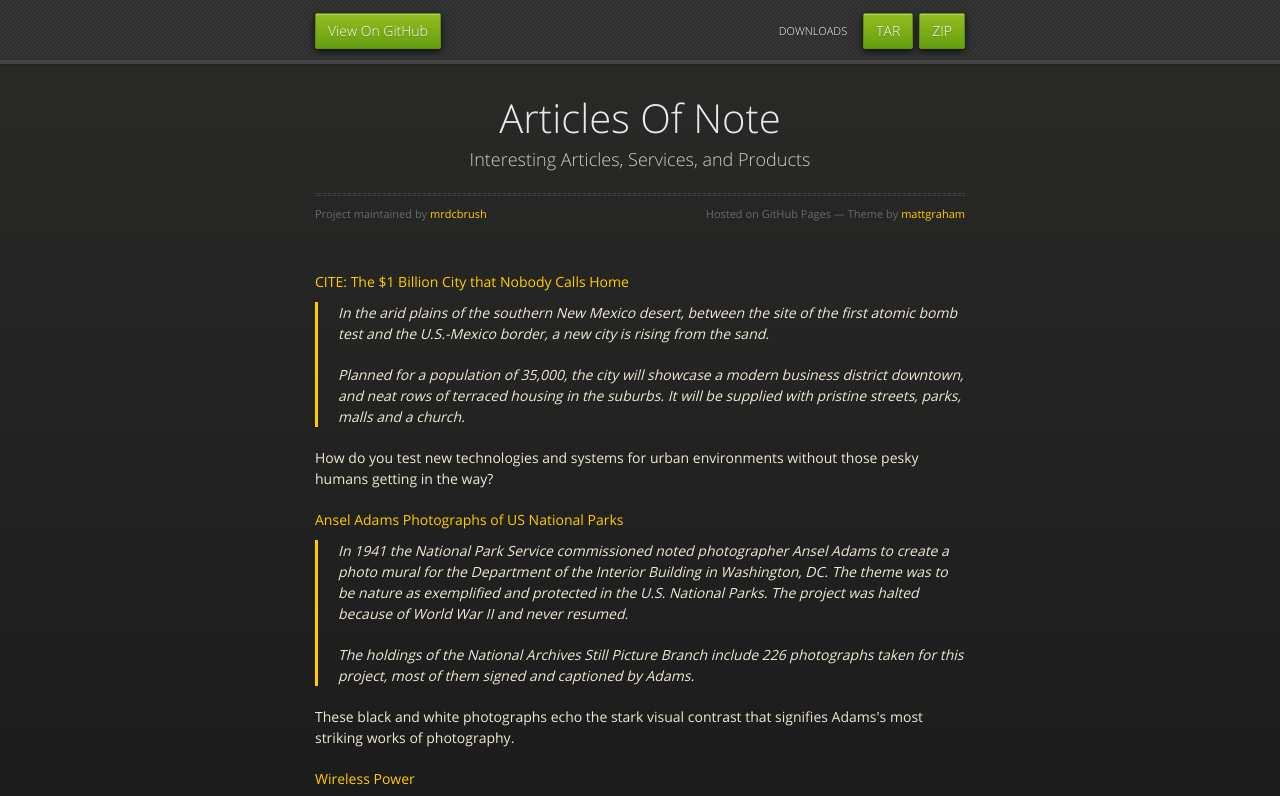
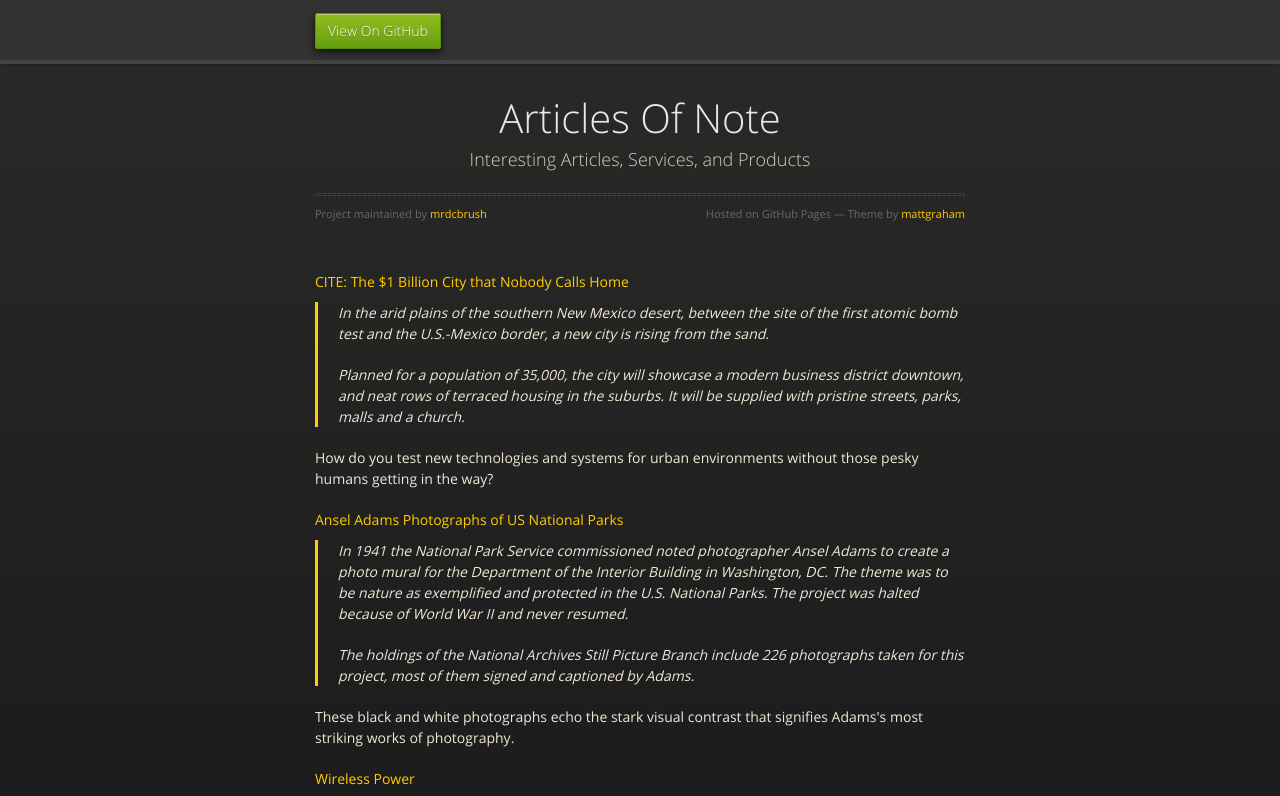
Before and after one commit to mrdcbrush/Articles-of-Note, a plain HTML site: page index.html in a window 1280 px wide. Shown: the top 796 px of the page. Drawn offline with nearby package versions, Linux system fonts and the light colour scheme.

Commit message:
Update index.html

```diff
--- a/index.html
+++ b/index.html
@@ -21,9 +21,6 @@
       <div id="header">
         <nav>
           <li class="fork"><a href="https://github.com/mrdcbrush/mrdcbrush">View On GitHub</a></li>
-          <li class="downloads"><a href="https://github.com/mrdcbrush/mrdcbrush/zipball/master">ZIP</a></li>
-          <li class="downloads"><a href="https://github.com/mrdcbrush/mrdcbrush/tarball/master">TAR</a></li>
-          <li class="title">DOWNLOADS</li>
         </nav>
       </div><!-- end header -->
 
```
